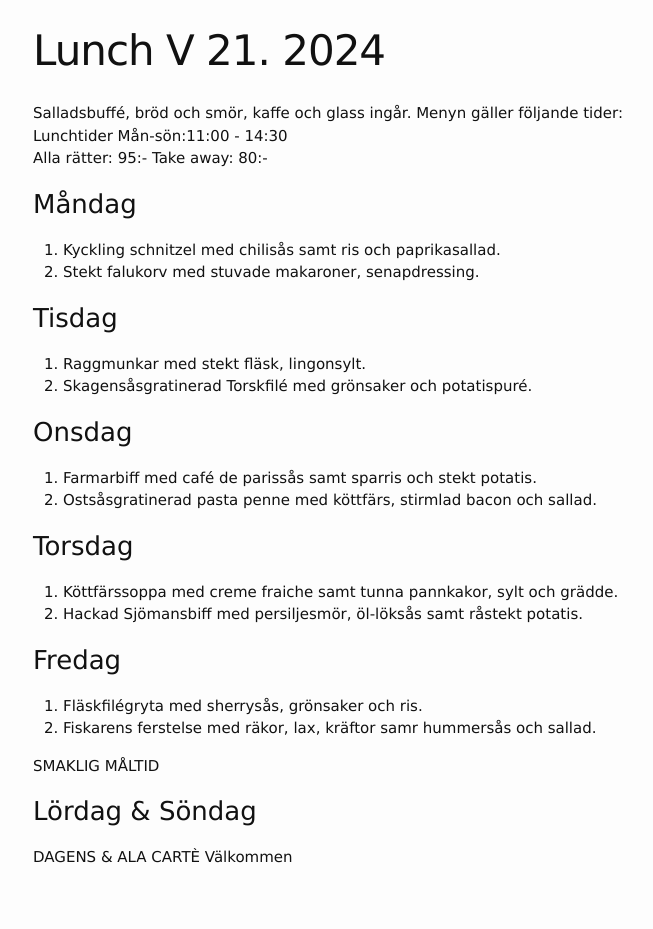
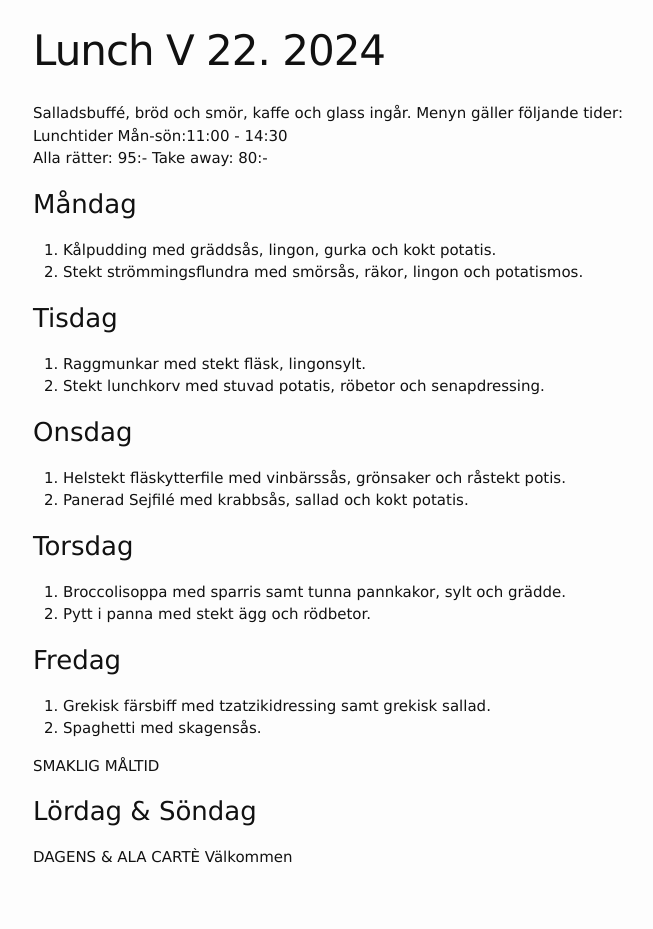
Before and after one commit to FarInn62/farinn62.github.io, a Jekyll site: the page built from lunch.md, in a window 1280 px wide. Shown: the whole page, without its empty margins (237-890 px from the left). Built offline with Jekyll 4.4.1, drawn with Linux system fonts in a browser that asks for light colours.

Commit message:
Update lunch.md

```diff
--- a/lunch.md
+++ b/lunch.md
@@ -1,6 +1,6 @@
 ---
 layout: foodmenu
-title: Lunch V 21. 2024
+title: Lunch V 22. 2024
 permalink: /lunch/
 published: true
 ---
@@ -11,28 +11,28 @@ Alla rätter: 95:- Take away: 80:-
 
 ### Måndag
 
-1. Kyckling schnitzel med chilisås samt ris och paprikasallad.
-2. Stekt falukorv med stuvade makaroner, senapdressing.
+1. Kålpudding med gräddsås, lingon, gurka och kokt potatis.
+2. Stekt strömmingsflundra med smörsås, räkor, lingon och potatismos.
 
 ### Tisdag
 
 1. Raggmunkar med stekt fläsk, lingonsylt.
-2. Skagensåsgratinerad Torskfilé med grönsaker och potatispuré.
+2. Stekt lunchkorv med stuvad potatis, röbetor och senapdressing.
 
 ### Onsdag
 
-1. Farmarbiff med café de parissås samt sparris och stekt potatis.
-2. Ostsåsgratinerad pasta penne med köttfärs, stirmlad bacon och sallad.
+1. Helstekt fläskytterfile med vinbärssås, grönsaker och råstekt potis.
+2. Panerad Sejfilé med krabbsås, sallad och kokt potatis.
 
 ### Torsdag
 
-1. Köttfärssoppa med creme fraiche samt tunna pannkakor, sylt och grädde.
-2. Hackad Sjömansbiff med persiljesmör, öl-löksås samt råstekt potatis.
+1. Broccolisoppa med sparris samt tunna pannkakor, sylt och grädde.
+2. Pytt i panna med stekt ägg och rödbetor.
 
 ### Fredag
 
-1. Fläskfilégryta med sherrysås, grönsaker och ris.
-2. Fiskarens ferstelse med räkor, lax, kräftor samr hummersås och sallad.
+1. Grekisk färsbiff med tzatzikidressing samt grekisk sallad.
+2. Spaghetti med skagensås.
 
 SMAKLIG MÅLTID
 ### Lördag & Söndag
```
